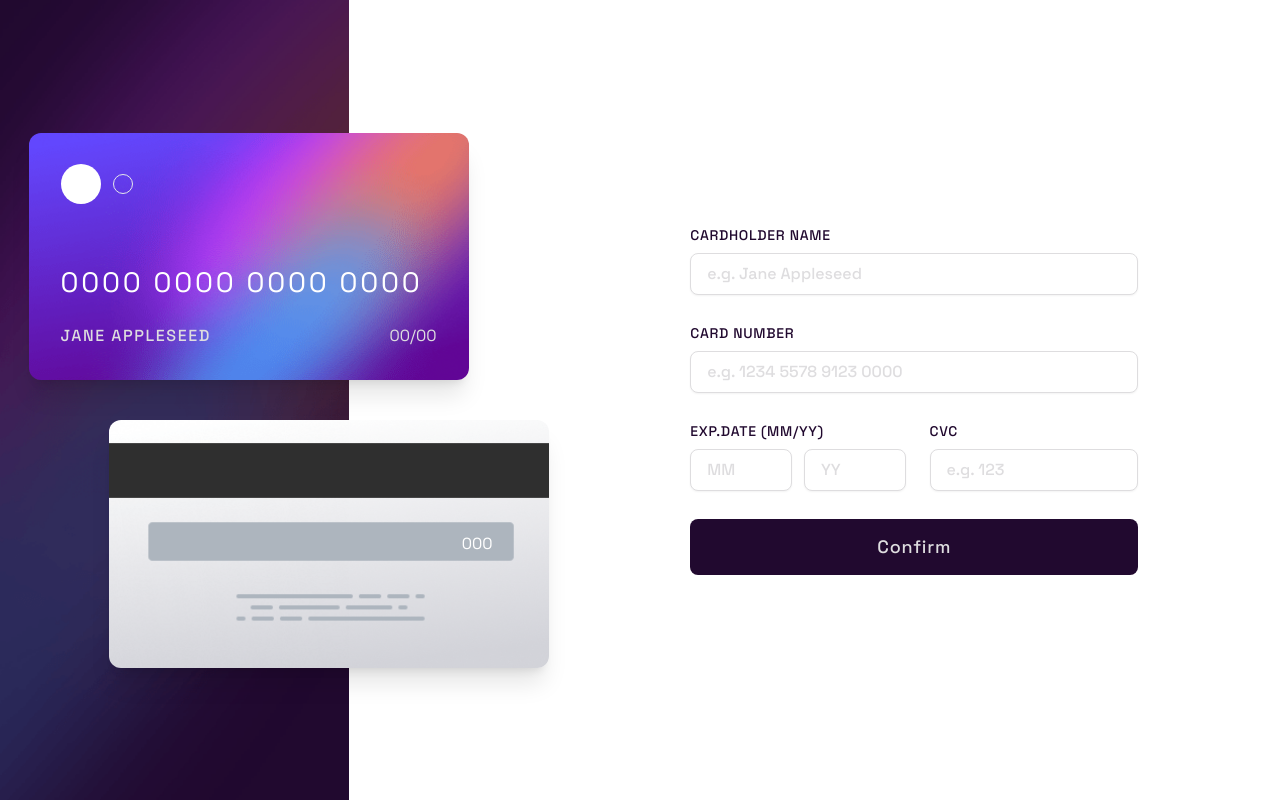
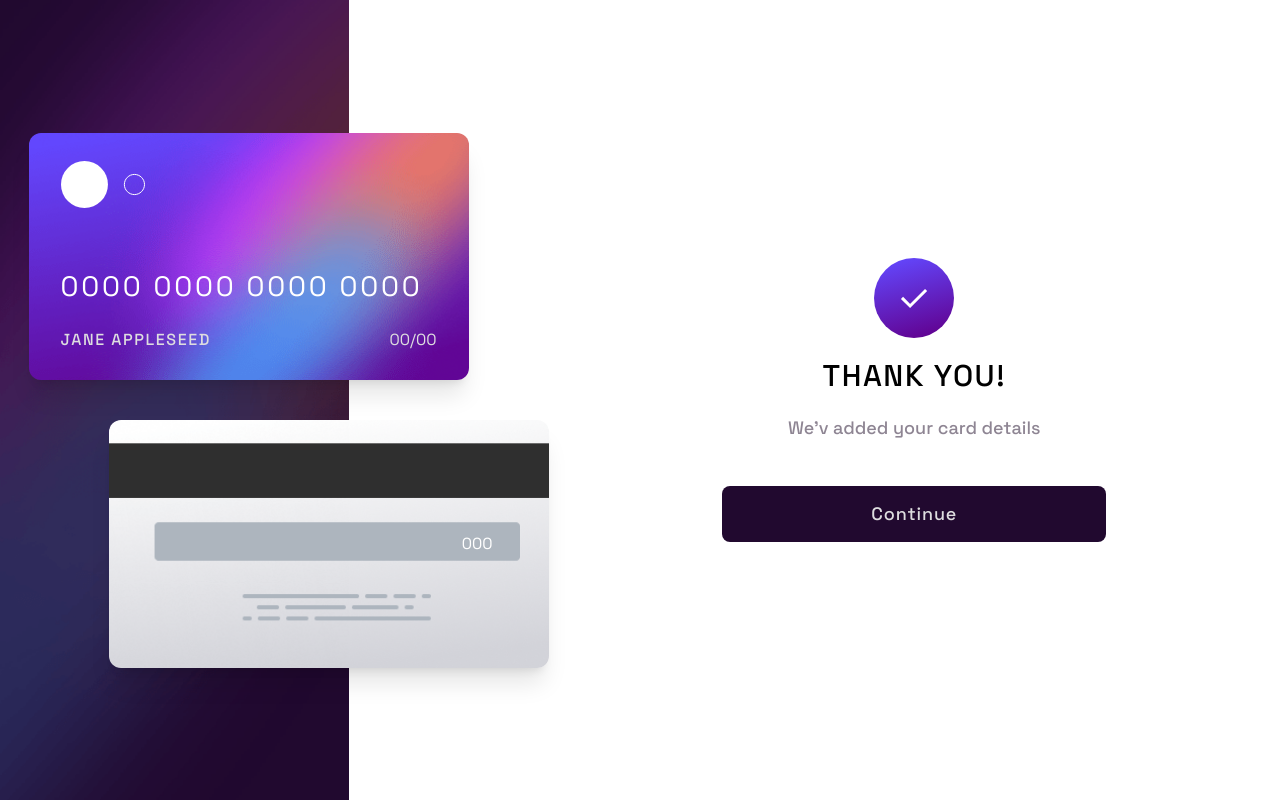
Before and after one commit to CiscoFran10/.mtd, a Next.js app: page / in a window 1280 px wide. Built offline with nearby package versions, Linux system fonts and the light colour scheme.

Commit message:
feat: form validation almost done

```diff
--- a/src/components/Cards.tsx
+++ b/src/components/Cards.tsx
@@ -1,28 +1,31 @@
 import React from "react";
+import Image from "next/image";
+import Logo from "../assets/images/card-logo.svg";
+import { useCard } from "@/context/CardContext";
 
 function Cards() {
+	const { data } = useCard();
 	return (
 		<section className="flex flex-col-reverse items-center justify-center w-full px-4 pt-8 bg-no-repeat bg-cover shadow md:flex-col md:gap-10 md:items-end md:min-h-screen bg-desktop md:pl-6 md:px-0 md:pt-0">
-			<div className="flex flex-col w-[min(300px,100%)] -mt-16 md:-mt-0 sm:w-[350px] lg:w-[440px] aspect-video justify-center p-5 md:p-8 font-normal text-white bg-no-repeat bg-cover rounded-xl bg-card-front overflow-hidden shadow-xl mr-[10%] md:mr-12 lg:mr-20">
-				<div className="flex items-center gap-3">
-					<span className="w-8 h-8 md:w-10 md:h-10 bg-white rounded-full"></span>
-					<span className="w-4 h-4 md:w-5 md:h-5 border rounded-full"></span>
-				</div>
+			<div className="card -mt-16 md:-mt-0  bg-card-front mr-[10%] md:mr-12 lg:mr-20 p-5 md:p-8 ">
+				<Image src={Logo} alt="card logo" className="w-14 lg:w-fit" />
 
-				<span className="block text-lg md:text-xl lg:text-[28px] mt-10 md:mt-12 lg:mt-16 tracking-widest">
-					0000 0000 0000 0000
-				</span>
+				<h2 className="block text-lg md:text-xl lg:text-[28px] mt-10 md:mt-12 lg:mt-16 tracking-widest">
+					{data ? data.cc_number : "0000 0000 0000 0000"}
+				</h2>
 
 				<div className="flex items-center justify-between w-full mt-3 md:mt-5 text-xs md:text-sm lg:text-base lg:mt-7 text-gray-violet-100 ">
 					<h1 className="font-medium tracking-widest uppercase">
-						Jane Appleseed
+						{data ? data.name : "Jane Appleseed"}
 					</h1>
-					<span>00/00</span>
+					<span> {data ? `${data.cc_month}/${data.cc_year}` : "00/00"}</span>
 				</div>
 			</div>
 
-			<div className="flex flex-col w-[min(300px,100%)] sm:w-[360px] lg:w-[440px] aspect-video items-end justify-center font-normal text-white bg-no-repeat bg-cover bg-center rounded-xl bg-card-back overflow-hidden shadow-xl">
-				<span className="block text-sm mr-10 sm:text-base lg:mr-14">000</span>
+			<div className="card items-end  bg-card-back">
+				<span className="block text-sm mr-10 sm:text-base lg:mr-14">
+					{data ? data.cc_cvc : "000"}
+				</span>
 			</div>
 		</section>
 	);
--- a/src/components/Form/Form.tsx
+++ b/src/components/Form/Form.tsx
@@ -1,38 +1,51 @@
 import React from "react";
-import Input from "./Input";
+import Image from "next/image";
+import Icon from "../../assets/images/icon-complete.svg";
+
+import { useForm } from "react-hook-form";
+import { yupResolver } from "@hookform/resolvers/yup";
+
+import { Card, useCard } from "@/context/CardContext";
+import FormFields, { schema } from "./FormFields";
 
 function Form() {
+	const {
+		register,
+		handleSubmit,
+		formState: { errors },
+	} = useForm<Card>({
+		resolver: yupResolver(schema),
+		mode: "onChange",
+	});
+	const { setData, data } = useCard();
+	const [completed, setCompleted] = React.useState(true);
+
+	const onSubmit = () => {
+		setCompleted(true);
+	};
+
+	const handleComplete = () => {
+		setCompleted(false);
+	};
+
 	return (
 		<section className="flex flex-col items-center md:justify-center w-full md:min-h-screen px-8">
-			<form className="max-w-md">
-				<Input
-					label="cardholder name"
-					name="name"
-					placeholder="e.g. Jane Appleseed"
-				/>
-
-				<Input
-					label="card number"
-					name="card_number"
-					placeholder="e.g. 1234 5578 9123 0000"
-				/>
-
-				<div className="flex gap-6">
-					<fieldset className="flex gap-3">
-						<legend className="block mb-2 text-sm font-medium tracking-wider uppercase text-dark-violet ">
-							EXP.DATE (MM/YY)
-						</legend>
-						<Input label="month" name="month" placeholder="MM" srOnly />
-
-						<Input label="year" name="year" placeholder="YY" srOnly />
-					</fieldset>
-
-					<Input label="cvc" name="cvc" placeholder="e.g. 123" />
+			{!completed ? (
+				<form className="max-w-md" onSubmit={handleSubmit(onSubmit)}>
+					<FormFields register={register} errors={errors} />
+				</form>
+			) : (
+				<div className="flex flex-col gap-5 items-center md:justify-center w-full md:min-h-screen px-8 max-w-md py-[33px]">
+					<Image src={Icon} alt="violet icon with a white check mark" />
+					<h2 className="text-3xl font-medium tracking-wider">THANK YOU!</h2>
+					<p className="text-gray-violet-800">
+						We&apos;v added your card details
+					</p>
+					<button onClick={handleComplete} className="btn-primary mt-6">
+						Continue
+					</button>
 				</div>
-				<button className="bg-dark-violet text-gray-violet-100 tracking-wider w-full px-3 py-3.5 rounded-lg transition duration-300 ease-in-out hover:bg-gradient-to-r from-dark-violet to-gray-violet-300 focus:bg-gradient-to-r outline-none focus:border-dark-violet focus:shadow-[0_0_2px_2px_hsl(270,50%,72%)] hover:text-white focus:text-white">
-					Confirm
-				</button>
-			</form>
+			)}
 		</section>
 	);
 }
--- /dev/null
+++ b/src/components/Form/FormFields.tsx
@@ -0,0 +1,97 @@
+import React from "react";
+import { Card } from "@/context/CardContext";
+
+import Input from "./Input";
+import InputMask from "react-input-mask";
+
+import { FieldErrors, UseFormRegister } from "react-hook-form";
+import * as yup from "yup";
+
+interface FormFieldsProps {
+	register: UseFormRegister<Card>;
+	errors: FieldErrors<Card>;
+}
+
+function FormFields({ register, errors }: FormFieldsProps) {
+	return (
+		<>
+			<Input
+				mask=""
+				label="cardholder name"
+				name="name"
+				placeholder="e.g. Jane Appleseed"
+				register={register}
+				errors={errors}
+			/>
+
+			<Input
+				mask="**** **** **** ****"
+				label="card number"
+				name="cc_number"
+				placeholder="e.g. 1234 5578 9123 0000"
+				register={register}
+				errors={errors}
+			/>
+
+			<div className="flex gap-6">
+				<fieldset>
+					<legend className="block mb-2 text-sm font-medium tracking-wider uppercase text-dark-violet ">
+						EXP.DATE (MM/YY)
+					</legend>
+					<div className="flex gap-3">
+						<label>
+							<span className="sr-only">Month</span>
+							<InputMask
+								className="input"
+								mask="99"
+								placeholder="MM"
+								{...register("cc_month")}
+							/>
+
+							{errors.cc_month && (
+								<p className="block">{errors.cc_month?.message}</p>
+							)}
+						</label>
+
+						<label>
+							<span className="sr-only">Year</span>
+							<InputMask
+								className="input"
+								mask="99"
+								placeholder="YY"
+								{...register("cc_year")}
+							/>
+
+							{errors.cc_year && (
+								<p className="block">{errors.cc_year?.message}</p>
+							)}
+						</label>
+					</div>
+				</fieldset>
+
+				<Input
+					mask="999"
+					name={"cc_cvc"}
+					label="cvc"
+					placeholder="e.g. 123"
+					register={register}
+					errors={errors}
+				/>
+			</div>
+			<button className="btn-primary">Confirm</button>
+		</>
+	);
+}
+
+export default FormFields;
+
+export const schema = yup.object().shape({
+	name: yup.string().required("Can't be blank"),
+	cc_number: yup
+		.string()
+		.required("Can't be blank")
+		.matches(/[0-9]/, "Wrong format, numbers only"),
+	cc_month: yup.number().max(12, "o ano tem 12 messes porra").min(1).required("Can't be blank"),
+	cc_year: yup.string().required("Can't be blank"),
+	cc_cvc: yup.string().required("Can't be blank"),
+});
--- a/src/components/Form/Input.tsx
+++ b/src/components/Form/Input.tsx
@@ -1,30 +1,46 @@
+import { Card } from "@/context/CardContext";
 import React from "react";
+import InputMask from "react-input-mask";
+import { FieldErrors, Path, UseFormRegister } from "react-hook-form";
 
 interface InputProps {
-	label?: string;
-	name: string;
+	label: string;
+	name: Path<Card>;
 	placeholder: string;
-	srOnly?: boolean;
+	errors: FieldErrors<Card>;
+	mask: string;
+	register: UseFormRegister<Card>;
 }
 
-function Input({ label, name, srOnly, placeholder, ...props }: InputProps) {
+const Input = ({
+	label,
+	errors,
+	name,
+	mask,
+	placeholder,
+	register,
+	...props
+}: InputProps) => {
 	return (
 		<label className="block w-full mb-7">
-			<span
-				className={`text-dark-violet text-sm mb-2 block font-medium uppercase tracking-wider ${
-					srOnly && "sr-only"
-				}`}
-			>
+			<span className="text-dark-violet text-sm mb-2 block font-medium uppercase tracking-wider">
 				{label}
 			</span>
-			<input
-				className="block w-full text-base px-4 py-2 font-medium transition duration-300 ease-in-out border rounded-lg shadow-sm focus:border-dark-violet focus:shadow-[0_0_2px_2px_hsl(270,50%,72%)] outline-none hover:border-dark-violet border-gray-violet-100 text-dark-violet placeholder:text-gray-violet-100"
-				name={name}
+			<InputMask
+				mask={mask}
+				maskPlaceholder={""}
+				placeholder={placeholder}
+				{...register(name)}
+				className={`input ${errors[name] && "border-red"}`}
 				{...props}
-				placeholder={placeholder}
 			/>
+			{errors && (
+				<p className="text-red text-sm mt-2">{errors[name]?.message}</p>
+			)}
 		</label>
 	);
-}
+};
+
+Input.displayName = "Input";
 
 export default Input;
--- /dev/null
+++ b/src/context/CardContext.tsx
@@ -0,0 +1,29 @@
+import React from "react";
+
+export interface Card {
+	name: string;
+	cc_number: number;
+	cc_month: number;
+	cc_year: number;
+	cc_cvc: number;
+}
+
+interface CardProviderProps {
+	data: Card | null;
+	setData: React.Dispatch<React.SetStateAction<Card | null>>;
+}
+
+const CardContext = React.createContext<CardProviderProps>(
+	{} as CardProviderProps
+);
+
+export const CardProvider = ({ children }: { children: React.ReactNode }) => {
+	const [data, setData] = React.useState<Card | null>(null);
+	return (
+		<CardContext.Provider value={{ data, setData }}>
+			{children}
+		</CardContext.Provider>
+	);
+};
+
+export const useCard = () => React.useContext(CardContext);
--- a/src/pages/_app.tsx
+++ b/src/pages/_app.tsx
@@ -1,3 +1,4 @@
+import { CardProvider } from "@/context/CardContext";
 import "@/styles/globals.css";
 import type { AppProps } from "next/app";
 import { Space_Grotesk } from "next/font/google";
@@ -11,7 +12,9 @@ const space = Space_Grotesk({
 export default function App({ Component, pageProps }: AppProps) {
 	return (
 		<main className={`${space.variable} font-space`}>
+			<CardProvider>
 				<Component {...pageProps} />
+			</CardProvider>
 		</main>
 	);
 }
--- a/src/styles/globals.css
+++ b/src/styles/globals.css
@@ -8,6 +8,20 @@
 	}
 }
 
+@layer components {
+	.btn-primary {
+		@apply bg-dark-violet text-gray-violet-100 tracking-wider w-full px-3 py-3.5 rounded-lg transition duration-300 ease-in-out hover:bg-gradient-to-r from-dark-violet to-gray-violet-300 focus:bg-gradient-to-r outline-none focus:border-dark-violet focus:shadow-[0_0_2px_2px_hsl(270,50%,72%)] hover:text-white focus:text-white;
+	}
+
+	.card {
+		@apply flex flex-col w-[min(300px,100%)] sm:w-[350px] lg:w-[440px] aspect-video justify-center font-normal text-white bg-no-repeat bg-cover rounded-xl overflow-hidden shadow-xl;
+	}
+
+	.input {
+		@apply block w-full text-base px-4 py-2 font-medium transition duration-300 ease-in-out border rounded-lg shadow-sm focus:border-dark-violet focus:shadow-[0_0_2px_2px_hsl(270,50%,72%)] outline-none hover:border-dark-violet border-gray-violet-100 text-dark-violet placeholder:text-gray-violet-100;
+	}
+}
+
 @layer utilities {
 	.shadow {
 		@apply shadow-[0_-85px_0_-0_#fff_inset] lg:shadow-[-200px_0_0_-0px_#fff_inset] md:shadow-[-100px_0_0_-0px_#fff_inset];
```
Also changed, not shown: package.json (+6 -1 lines), 1 other file (tests, documents, lock files or other folders). Lines whose indentation alone changed are shown as unchanged.
